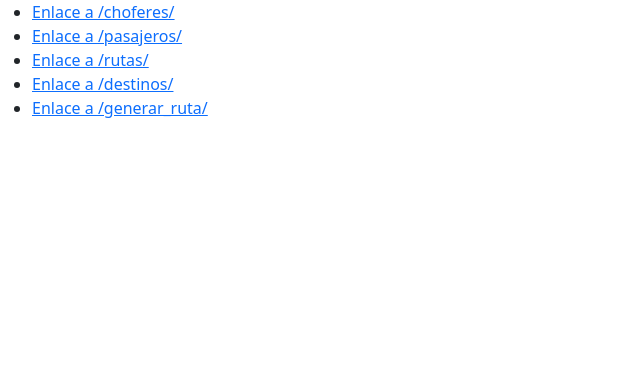
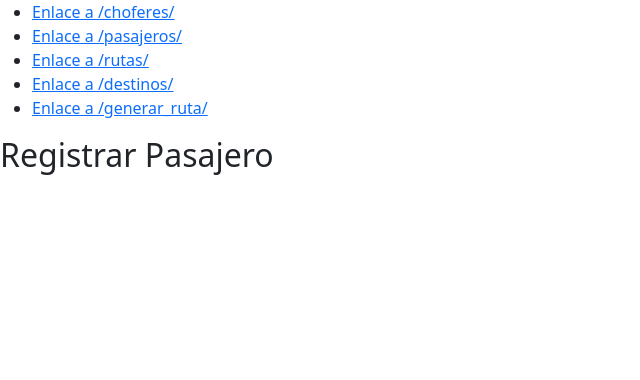
Before and after one commit to Ikvillaseca/capstoneADI, a Django app: page /pasajero/crear/ in a window 1280 px wide. Shown: the top 380 px of the page, without its empty margins (0-640 px from the left). Run offline with Django 5.2, Linux system fonts and the light colour scheme; parts of the project's set-up code (start-up, migrations or seed data) failed here and were passed over.

Commit message:
Registro de pasajeros en una nueva branch

```diff
--- a/RouteAnvil/templates/pasajeros/pasajero_crear.html
+++ b/RouteAnvil/templates/pasajeros/pasajero_crear.html
@@ -3,5 +3,8 @@
 {% block titulo %}Crear Pasajero{% endblock titulo %}
 
 {% block contenido %}
+<h2>Registrar Pasajero</h2>
+
+
 
 {% endblock contenido %}
```
